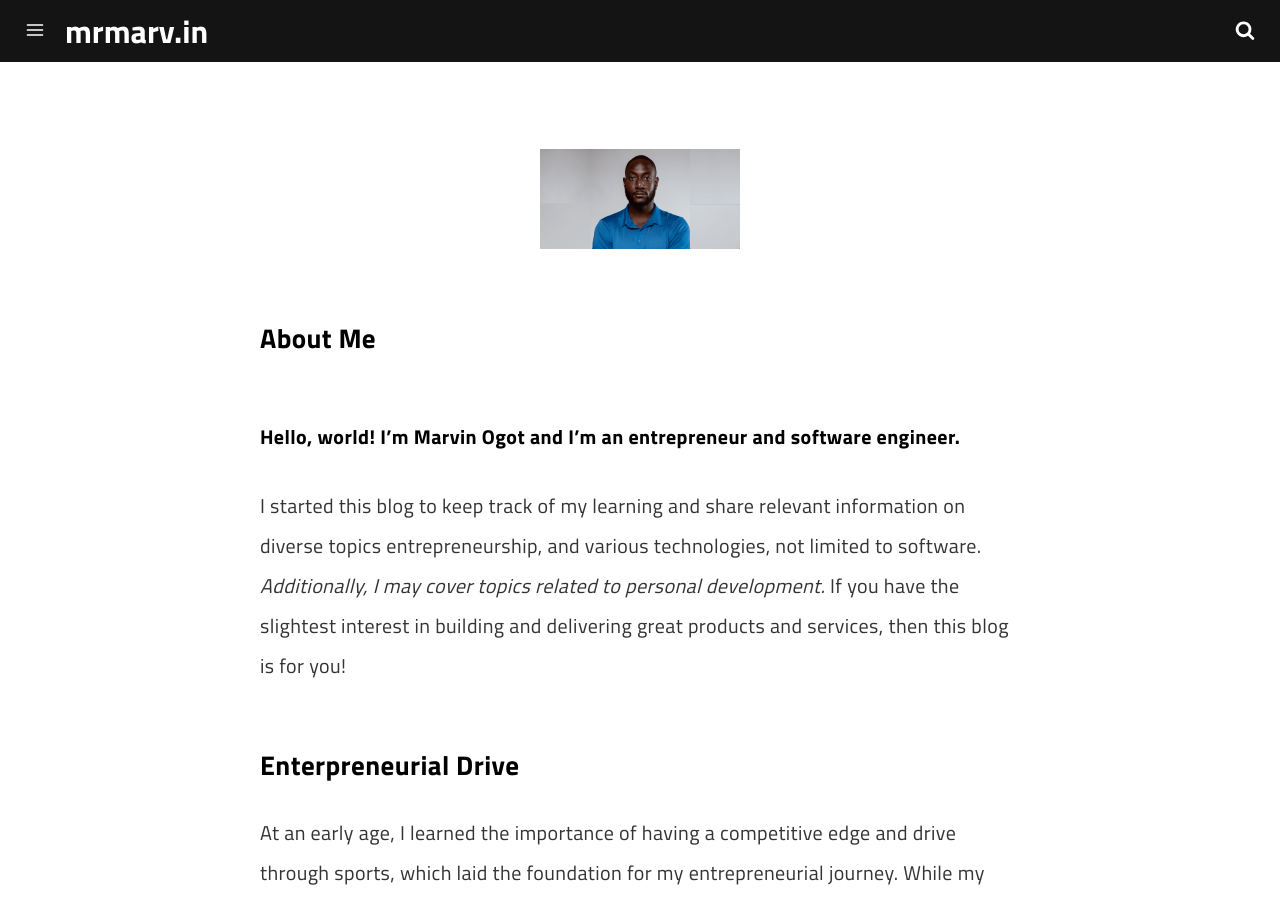
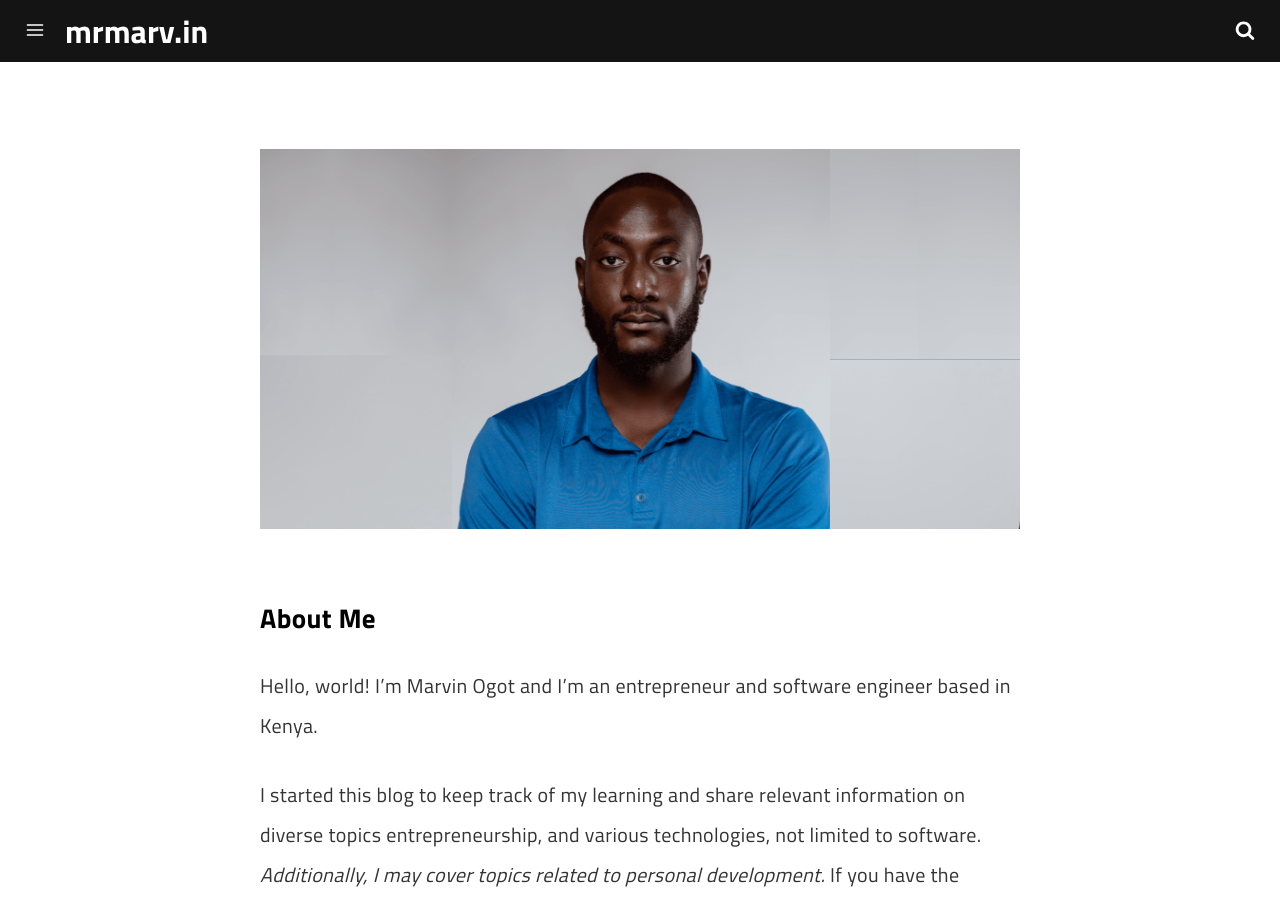
Before and after one commit to marv0/marv0.github.io, a Jekyll site: the page built from pages/about.md, in a window 1280 px wide and 900 px high. Built offline with Jekyll 4.4.1, drawn with Linux system fonts in a browser that asks for light colours; a script that is not in the unit is left out.

Commit message:
Update about.md

```diff
--- a/pages/about.md
+++ b/pages/about.md
@@ -6,11 +6,11 @@ title: aboutme
 description: Hello, world! Welcome to my blog! I’m Marvin Ogot and I'm an entrepreneur and software engineer based in Kenya.
 permalink: /about/
 ---
-<img class="img" src="/assets/img/uploads/dp.png" alt="Marvin Ogot" width="200px">
+<img class="img" src="/assets/img/uploads/dp.png" alt="Marvin Ogot">
 
 ### About Me
 
-#### Hello, world! I'm Marvin Ogot and I’m an entrepreneur and software engineer.
+Hello, world! I'm Marvin Ogot and I’m an entrepreneur and software engineer based in Kenya.
 
 I started this blog to keep track of my learning and share relevant information on diverse topics entrepreneurship, and various technologies, not limited to software. *Additionally, I may cover topics related to personal development.* If you have the slightest interest in building and delivering great products and services, then this blog is for you!
 
```
